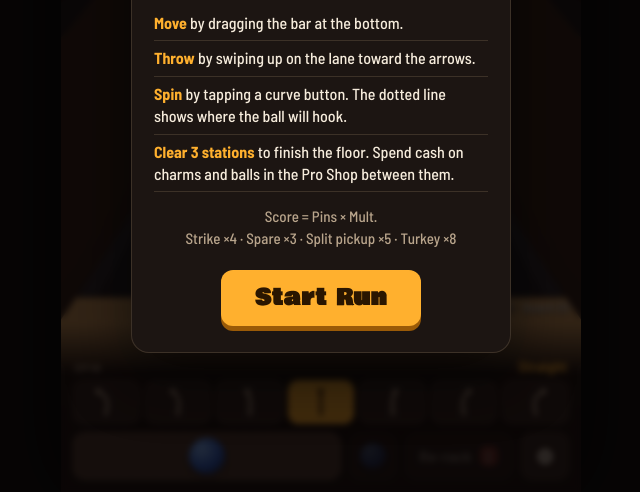
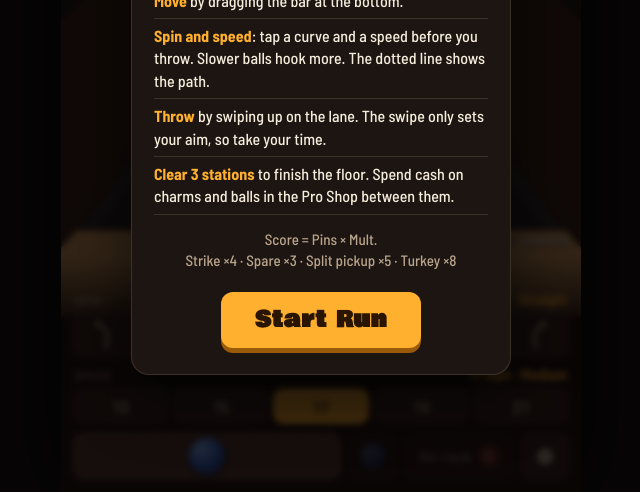
Before and after one commit to evanmweiner14/gutter-run, a plain HTML site: page index.html in a window 1280 px wide. Shown: the part 308-800 px from the top of the page, without its empty margins (319-959 px from the left). Drawn offline with Linux system fonts and the light colour scheme; animation ran at ten frames a second.

Commit message:
Set ball speed before the throw; swipe only aims
- Add a Speed row (13/15/17/19/21 mph, default 17) under the spin buttons
- Swipe now sets aim only; the aim guide uses the chosen speed
- Old swipe-speed behaviour kept behind a tuning toggle (swipeSpeed)
- Update start-screen and hint text for the new controls

Co-Authored-By: Claude Opus 5.5 <noreply@anthropic.com>

```diff
--- a/game.js
+++ b/game.js
@@ -22,7 +22,7 @@ const PIN_SPOTS = [
   [0, 0], [-6, 1], [6, 1], [-12, 2], [0, 2], [12, 2], [-18, 3], [-6, 3], [6, 3], [18, 3],
 ].map(([x, r]) => ({ x, z: L + r * ROW }));
 
-const T = { hook: 1.0, oilFt: 40, bounce: 0.62, downSens: 1.0, speedMul: 1.0, guide: 1, lieR: 3.6, swipeSpin: 0 };
+const T = { hook: 1.0, oilFt: 40, bounce: 0.62, downSens: 1.0, speedMul: 1.0, guide: 1, lieR: 3.6, swipeSpin: 0, swipeSpeed: 0 };
 const TUNE_DEFS = [
   ['hook', 'Hook strength', 0, 2.5, 0.05],
   ['oilFt', 'Oil length (ft)', 30, 50, 1],
@@ -32,6 +32,7 @@ const TUNE_DEFS = [
   ['lieR', 'Fallen pin spread', 2.4, 5, 0.1],
   ['guide', 'Aim guide (0 off / 1 on)', 0, 1, 1],
   ['swipeSpin', 'Swipe curve adds spin (0 off / 1 on)', 0, 1, 1],
+  ['swipeSpeed', 'Swipe speed sets ball speed (0 off / 1 on)', 0, 1, 1],
 ];
 
 // ---------- Run structure ----------
@@ -115,6 +116,7 @@ const S = {
   lastThrow: null,
   aimX: 0,
   spin: 0,
+  speed: 17,
   lastAng: 0,
 };
 const ball = { x: 0, z: 10, vx: 0, vz: 0, r: BALL_R, m: BALL_M, spin: 0, active: false, gutter: false, done: false, roll: 0 };
@@ -447,7 +449,7 @@ function newStation() {
     stats: { strikes: 0, spares: 0, splits: 0, gutters: 0, best: 0 }, lastThrow: null });
   makeRack(); resetBall(); cam.z = 0;
   S.mode = 'aim';
-  $('hint').textContent = R.boss ? R.boss.hint :'Pick a spin, drag to move, then swipe up toward the arrows.';
+  $('hint').textContent = R.boss ? R.boss.hint :'Pick spin and speed, drag to move, then swipe up to aim.';
   updateHUD(); renderReadout();
 }
 
@@ -677,7 +679,7 @@ function analyzeSwipe(sw) {
   const dt = Math.max(16, tEnd - p0.t);
   const pxms = Math.hypot(b.x - p0.x, b.y - p0.y) / dt;
   const vN = pxms * 1000 / H;
-  const mph = Math.max(9, Math.min(25, 9 + vN * 3.3));
+  const mph = T.swipeSpeed ? Math.max(9, Math.min(25, 9 + vN * 3.3)) : S.speed;
   // aim: ray from ball screen position along chord, crossing the arrows
   const bp = proj(ball.x, ball.z);
   const ap = proj(0, ARROW_Z);
@@ -745,6 +747,26 @@ function setSpin(v) {
   $('spinLabel').textContent = spinLabel(v);
 }
 setSpin(0);
+
+// speed selector: set before the throw; the swipe only aims
+const SPEED_STOPS = [13, 15, 17, 19, 21];
+function speedLabel(v) { return `${v} mph · ${v <= 13 ? 'Slow' : v <= 15 ? 'Easy' : v <= 17 ? 'Medium' : v <= 19 ? 'Firm' : 'Fast'}`; }
+(function buildSpeed() {
+  const host = $('speedRow');
+  SPEED_STOPS.forEach((v) => {
+    const b = document.createElement('button');
+    b.type = 'button'; b.className = 'speed-btn'; b.textContent = v;
+    b.setAttribute('aria-label', speedLabel(v)); b.dataset.v = v;
+    b.addEventListener('click', () => setSpeed(v));
+    host.appendChild(b);
+  });
+})();
+function setSpeed(v) {
+  S.speed = v;
+  document.querySelectorAll('.speed-btn').forEach((b) => b.classList.toggle('on', +b.dataset.v === v));
+  $('speedLabel').textContent = speedLabel(v);
+}
+setSpeed(17);
 
 $('rerackBtn').addEventListener('click', () => {
   if (!(S.mode === 'aim' && S.ballInFrame === 2 && S.reracks > 0)) return;
@@ -998,7 +1020,7 @@ function render() {
     const maxA = 7 * Math.PI / 180;
     let ang = r ? Math.atan2(r.targetX - ball.x, ARROW_Z - ball.z) : S.lastAng;
     ang = Math.max(-maxA, Math.min(maxA, ang));
-    const pred = predictPath(ball.x, ang, r ? r.mph : 17, r ? r.spin : S.spin);
+    const pred = predictPath(ball.x, ang, r ? r.mph : S.speed, r ? r.spin : S.spin);
     ctx.setLineDash([7, 6]); ctx.lineWidth = 2.5;
     ctx.strokeStyle = pred.gutter ? 'rgba(226,72,61,.9)' : r ? 'rgba(255,176,46,.95)' : 'rgba(255,176,46,.7)';
     ctx.beginPath();
--- a/index.html
+++ b/index.html
@@ -44,10 +44,14 @@
   <div class="readout" id="readout"></div>
 
   <footer class="controls" id="controls">
-    <div class="hint" id="hint">Pick a spin, drag to move, then swipe up toward the arrows.</div>
+    <div class="hint" id="hint">Pick spin and speed, drag to move, then swipe up to aim.</div>
     <div class="spin-wrap">
       <div class="spin-head"><span class="eyebrow">Spin</span><span class="spin-label" id="spinLabel">Straight</span></div>
       <div class="spin-row" id="spinRow" role="group" aria-label="Spin"></div>
+    </div>
+    <div class="spin-wrap">
+      <div class="spin-head"><span class="eyebrow">Speed</span><span class="spin-label" id="speedLabel">17 mph · Medium</span></div>
+      <div class="speed-row" id="speedRow" role="group" aria-label="Ball speed"></div>
     </div>
     <div class="control-row">
       <div class="slider" id="slider" role="slider" aria-label="Ball position" aria-valuemin="1" aria-valuemax="39" tabindex="0">
@@ -68,8 +72,8 @@
       <p class="tag">Prototype v0.2 · Floor 1 run</p>
       <ul class="howto">
         <li><b>Move</b> by dragging the bar at the bottom.</li>
-        <li><b>Throw</b> by swiping up on the lane toward the arrows.</li>
-        <li><b>Spin</b> by tapping a curve button. The dotted line shows where the ball will hook.</li>
+        <li><b>Spin and speed</b>: tap a curve and a speed before you throw. Slower balls hook more. The dotted line shows the path.</li>
+        <li><b>Throw</b> by swiping up on the lane. The swipe only sets your aim, so take your time.</li>
         <li><b>Clear 3 stations</b> to finish the floor. Spend cash on charms and balls in the Pro Shop between them.</li>
       </ul>
       <p class="goal">Score = Pins × Mult.<br />Strike ×4 · Spare ×3 · Split pickup ×5 · Turkey ×8</p>
--- a/style.css
+++ b/style.css
@@ -164,3 +164,10 @@ canvas#lane { position: absolute; inset: 0; width: 100%; height: 100%; display:
 .btn.sell { white-space: nowrap; }
 .shop-sub { margin: 16px 0 8px; }
 .shop .btn.primary { display: block; margin: 18px auto 0; }
+
+/* speed selector */
+.speed-row { display: grid; grid-template-columns: repeat(5, 1fr); gap: 5px; }
+.speed-btn { height: 36px; border-radius: 10px; border: 1px solid var(--line); background: var(--panel-2); color: var(--muted);
+  font-family: var(--body); font-weight: 700; font-size: 16px; font-variant-numeric: tabular-nums; cursor: pointer; padding: 0; }
+.speed-btn.on { background: var(--amber); color: #2a1600; border-color: var(--amber); }
+.speed-btn:active { transform: translateY(1px); }
```
